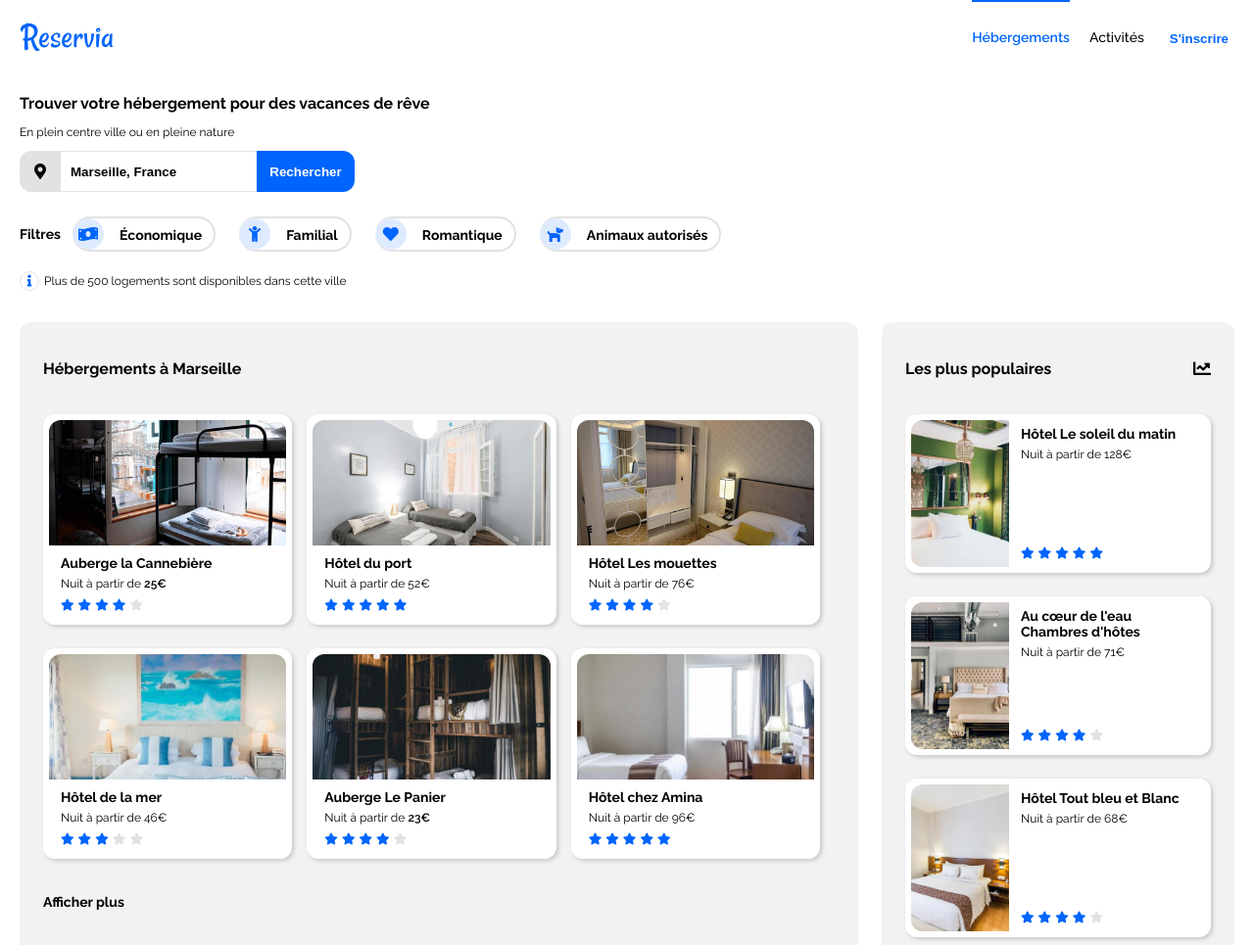
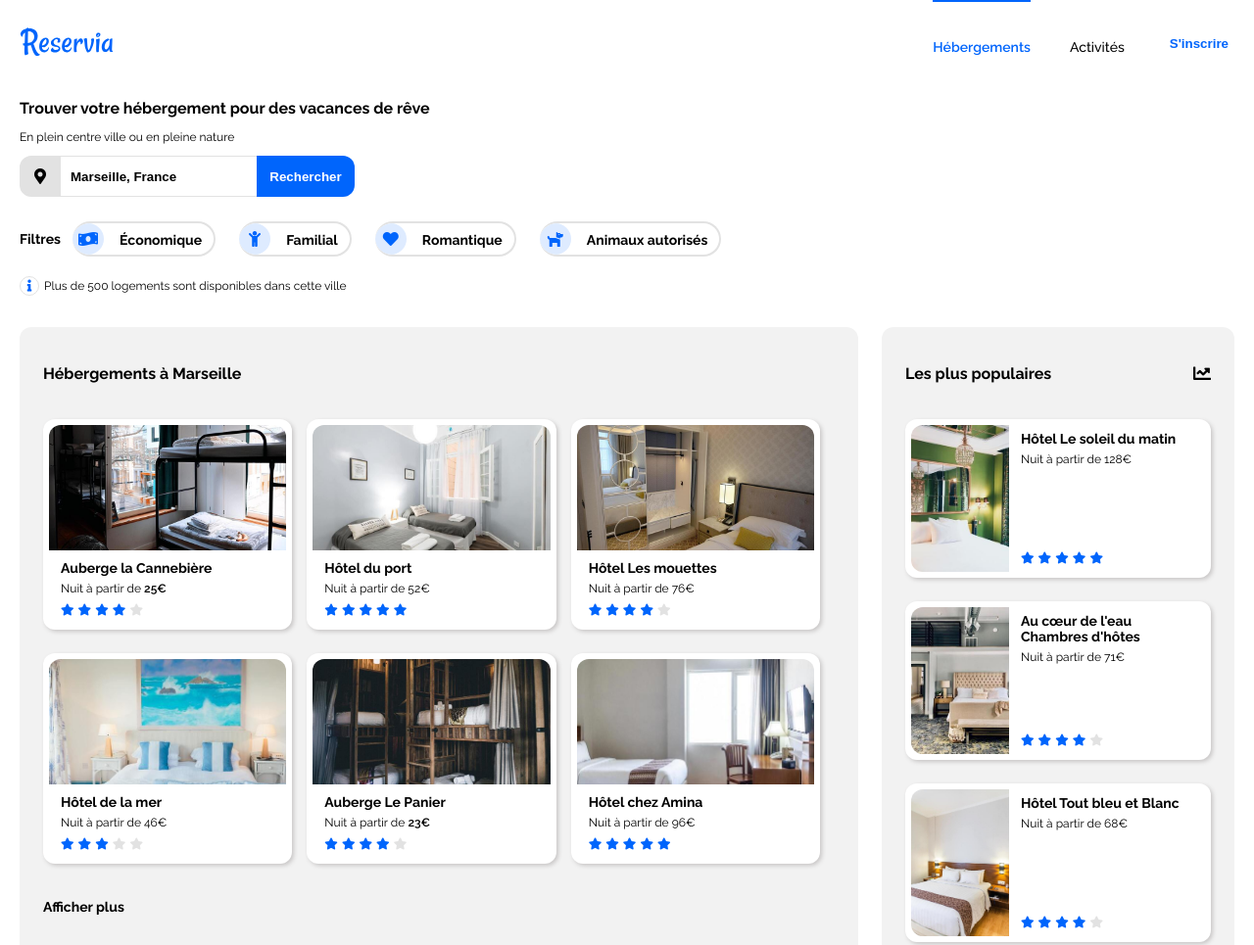
Before and after one commit to Raven0uss/BelazouzSofiane_2_09032021, a plain HTML site: page index.html in a window 1280 px wide. Shown: the top 965 px of the page at 98% size. Drawn offline with Linux system fonts and the light colour scheme.

Commit message:
fixed search button and header margin

```diff
--- a/styles/header.css
+++ b/styles/header.css
@@ -8,7 +8,7 @@ header {
 
 #logo,
 #signup-button {
-  margin-top: 15px;
+  margin-top: 20px;
 }
 
 #signup-button {
@@ -36,8 +36,8 @@ header nav {
 }
 
 header nav a {
-  margin-right: 20px;
-  padding-top: 30px;
+  margin-right: 40px;
+  padding-top: 40px;
   transition-duration: 300ms;
   text-decoration: none;
   color: #000000;
@@ -52,7 +52,7 @@ header nav a:hover {
 .active-nav-element,
 .active-nav-element:hover {
   border-top: 2px solid #0065fc;
-  padding-top: 28px;
+  padding-top: 38px;
   color: #0065fc;
   font-weight: 600;
   opacity: 1;
--- a/styles/main.css
+++ b/styles/main.css
@@ -73,7 +73,7 @@ main {
 
 @media screen and (max-width: 450px) {
   #search-button {
-    width: 42px;
+    width: 52px;
     border-radius: 15px;
     margin-left: -10px;
   }
@@ -494,6 +494,10 @@ main {
     padding: unset;
   }
 
+  #search-container {
+    display: flex;
+  }
+
   #main-heading {
     padding: 0 20px;
   }
```
